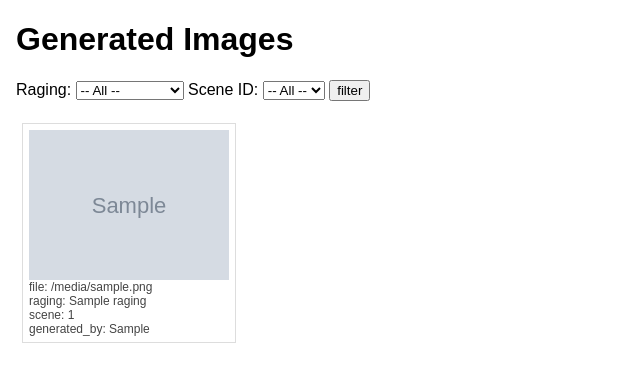
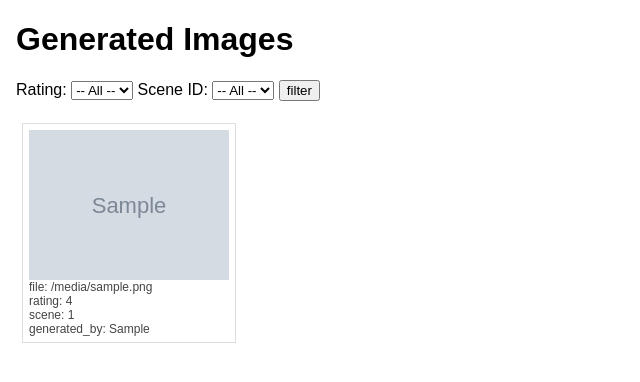
Before and after one commit to kaioman/personyx, a Flask app: template personyx/web/templates/images.html in a window 1280 px wide. Shown: the top 382 px of the page, without its empty margins (0-640 px from the left). Run offline with Flask 3, Linux system fonts and the light colour scheme; the template is opened without the code that fills it: most values are stand-ins (such as "Sample title", 1, 10 or a date in 2020); grey boxes marked "Sample" are stand-in pictures; some libraries are stand-ins or nearby versions.

Commit message:
生成画像閲覧ページ実装

```diff
--- a/personyx-service/docker-compose.yml
+++ b/personyx-service/docker-compose.yml
@@ -34,7 +34,6 @@ services:
     volumes:
       - ../personyx/bot:/app/bot
       - ../personyx/web:/app/web
-      - ../gen_images:/app/gen_images
       - ${HOST_KEY_PATH:-~/.ssh/uw_private_key.pem}:/app/secret/uw_private_key.pem:ro
     working_dir: /app/bot
 
@@ -53,6 +52,6 @@ services:
     volumes:
       - ../personyx/web:/app/web
       - ../alembic.ini:/app/web/alembic.ini
-      - ../gen_images:/app/gen_images
+      - ../personyx/bot/gen_images:/app/gen_images
     working_dir: /app/web
     command: ["sh", "-c", "alembic upgrade head && python app.py"]
--- a/personyx/web/app.py
+++ b/personyx/web/app.py
@@ -1,13 +1,17 @@
 import os
-
+from pathlib import Path
 from flask import Flask, render_template, request, send_from_directory
 from sqlalchemy import create_engine
 from sqlalchemy.orm import sessionmaker
-from web.models.images import Images
+from models.images import Images
 
 app = Flask(__name__, template_folder="templates")
 DATA_ROOT = "/app/data"
-GEN_IMAGES_DIR = os.environ.get("GEN_IMAGES_DIR", os.path.join(os.getcwd(), "gen_images"))
+BASE_DIR = os.path.dirname(os.path.abspath(__file__))
+gen_images_root = "/app/gen_images"
+print(gen_images_root)
+GEN_IMAGES_DIR = os.environ.get("GEN_IMAGES_DIR", gen_images_root)
+
 DATABASE_URL = os.environ.get(
     "DATABASE_URL",
     "postgresql+psycopg2://personyx:personyx@personyx_db:5432/personyx_pg12"
@@ -24,7 +28,7 @@ def gen_image_file(filename):
 @app.route("/images")
 def images():
     rating = request.args.get("rating", type=int)
-    scene_id = request.args.get("scene_ids", type=str)
+    scene_id = request.args.get("scene_id", type=str)
 
     with SessionLocal() as session:
         # distinct lists for dropdowns
@@ -43,9 +47,9 @@ def images():
         "images.html",
         images=items,
         ratings=ratings,
-        scenes=scene_ids,
+        scene_ids=scene_ids,
         selected_rating=rating,
-        selected_scene=scene_id,
+        selected_scene_id=scene_id,
     )
 
 def scan_data_root():
--- a/personyx/web/templates/images.html
+++ b/personyx/web/templates/images.html
@@ -2,6 +2,7 @@
 <html lang="ja">
 <head>
     <meta charset="utf-8">
+    <title>Generated Images</title>
     <style>
         body {
             font-family: Arial, sans-serif;
@@ -32,11 +33,11 @@
 <body>
     <h1>Generated Images</h1>
     <form method="get" class="controls">
-        <label>Raging:
+        <label>Rating:
             <select name="rating">
                 <option value="">-- All --</option>
-                {% for r in ragings %}
-                    <option value="{{ r }}" {% if selected_raging==r %}selected{% endif %}>{{ r }} </option>
+                {% for r in ratings %}
+                    <option value="{{ r }}" {% if selected_rating==r %}selected{% endif %}>{{ r }} </option>
                 {% endfor %}
             </select>
         </label>
@@ -59,9 +60,9 @@
                 </a>
                 <div class="meta">
                     <div>file: {{ img.filename }}</div>
-                    <div>raging: {{ img.raging }}</div>
+                    <div>rating: {{ img.rating_level }}</div>
                     <div>scene: {{ img.scene_id }}</div>
-                    <div>generated_by: {{ img.generated_by }}</div>
+                    <div>generated_by: {{ img.generated_by_user }}</div>
                 </div>
             </div>
         {% else %}
```
